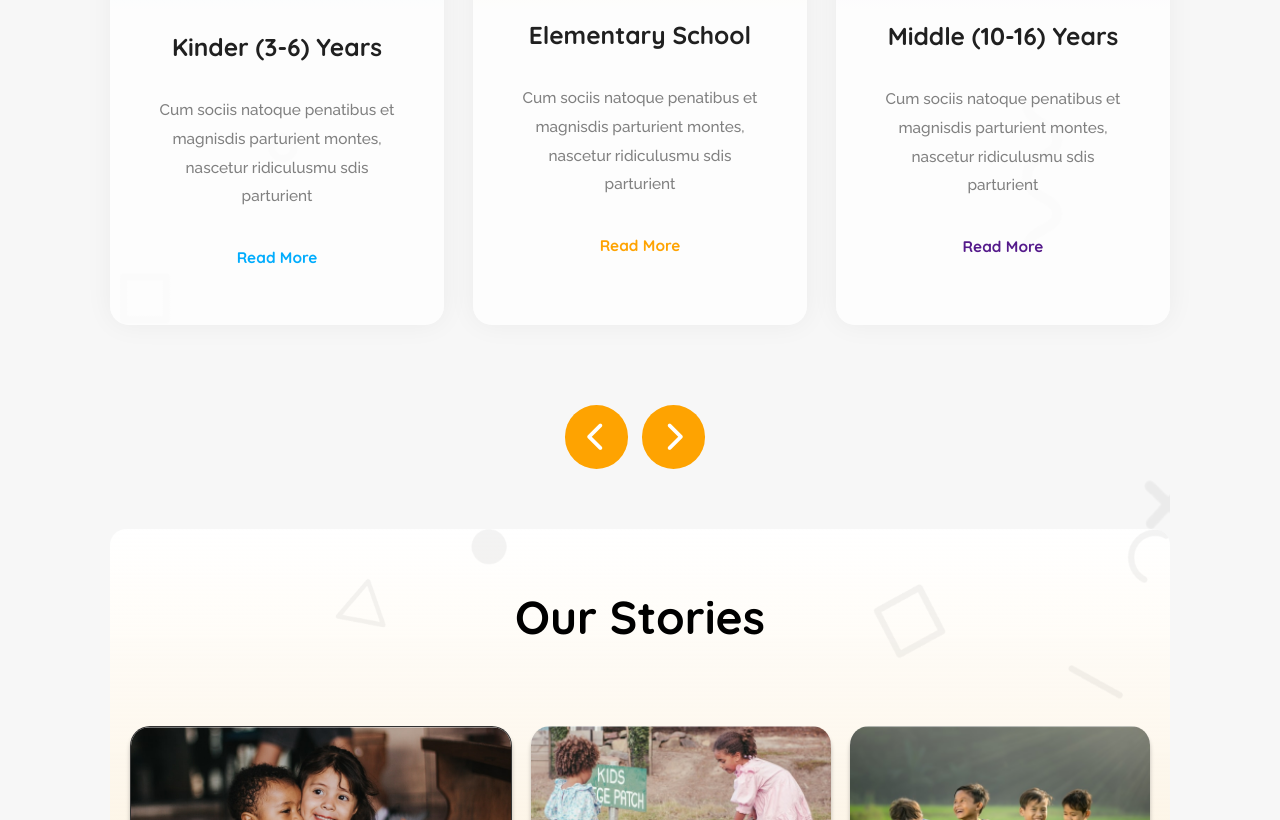
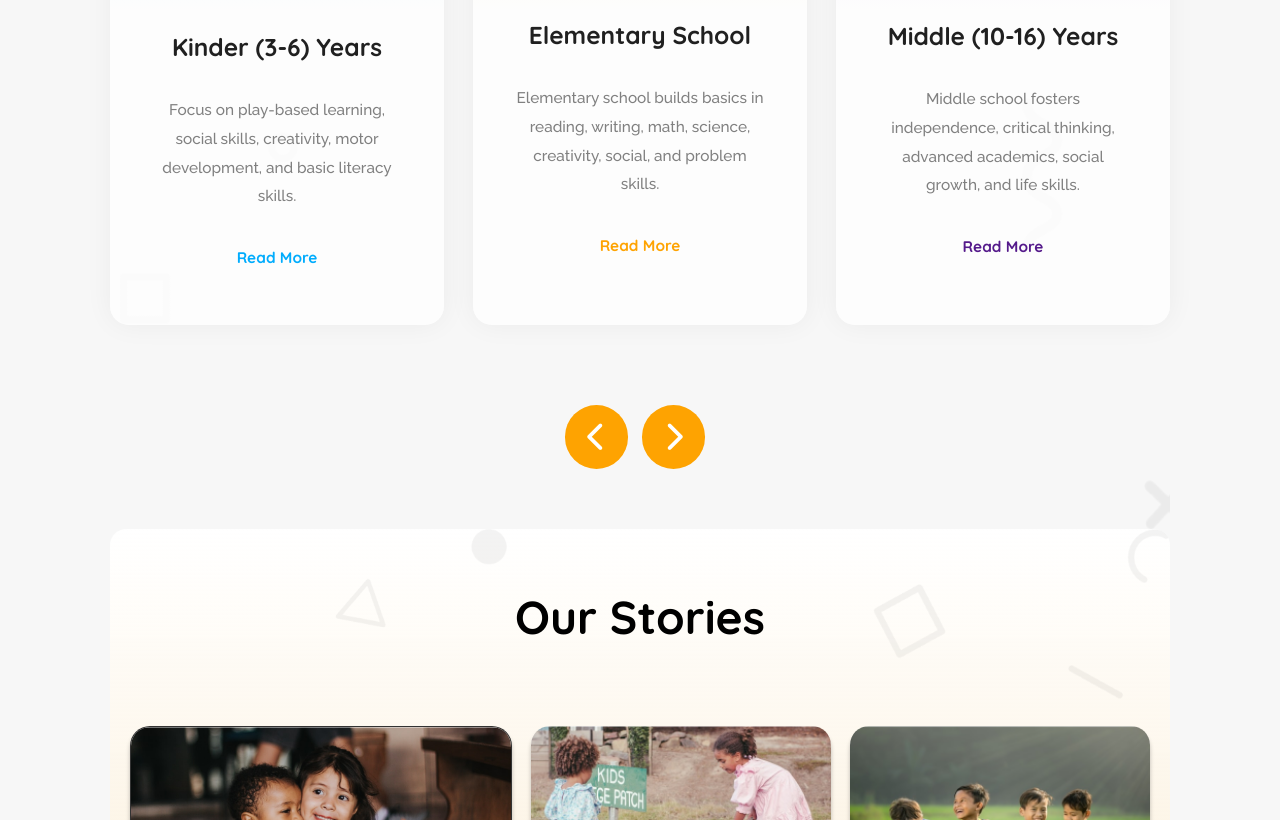
Before and after one commit to MdEbrahim-Shuvo/kids-education, a plain HTML site: page index.html in a window 1280 px wide. Shown: the part 1162-1982 px from the top of the page. Drawn offline with Linux system fonts and the light colour scheme.

Commit message:
commit 3rd recheck

```diff
--- a/index.html
+++ b/index.html
@@ -71,20 +71,20 @@
                 <div class="curriculum-card-box-container">
                     <div class="card-box skyBlue">
                         <img  src="assets/kinder.png" alt="">
-                        <h3 class="card-box-title">Kinder (3-6) Years</h3>
-                        <p class="card-box-description">Cum sociis natoque penatibus et magnisdis parturient montes, nascetur ridiculusmu sdis parturient</p>
+                        <h3 class="card-box-title text-trans">Kinder (3-6) Years</h3>
+                        <p class="card-box-description">Focus on play-based learning, social skills, creativity, motor development, and basic literacy skills.</p>
                         <a class="card-box-btn text-skyBlue" href="">Read More</a>
                     </div>
                     <div class="card-box orange">
                         <img  src="assets/elementary.png" alt="">
-                        <h3 class="card-box-title">Elementary School</h3>
-                        <p class="card-box-description">Cum sociis natoque penatibus et magnisdis parturient montes, nascetur ridiculusmu sdis parturient</p>
+                        <h3 class="card-box-title text-trans">Elementary School</h3>
+                        <p class="card-box-description">Elementary school builds basics in reading, writing, math, science, creativity, social, and problem skills.</p>
                         <a class="card-box-btn text-orange" href="">Read More</a>
                     </div>
                     <div class="card-box violet">
                         <img  src="assets/middle.png" alt="">
-                        <h3 class="card-box-title">Middle (10-16) Years</h3>
-                        <p class="card-box-description">Cum sociis natoque penatibus et magnisdis parturient montes, nascetur ridiculusmu sdis parturient</p>
+                        <h3 class="card-box-title text-trans">Middle (10-16) Years</h3>
+                        <p class="card-box-description">Middle school fosters independence, critical thinking, advanced academics, social growth, and life skills.</p>
                         <a class="card-box-btn" href="">Read More</a>
                     </div>
                     <div class="card-box skyBlue green">
```
